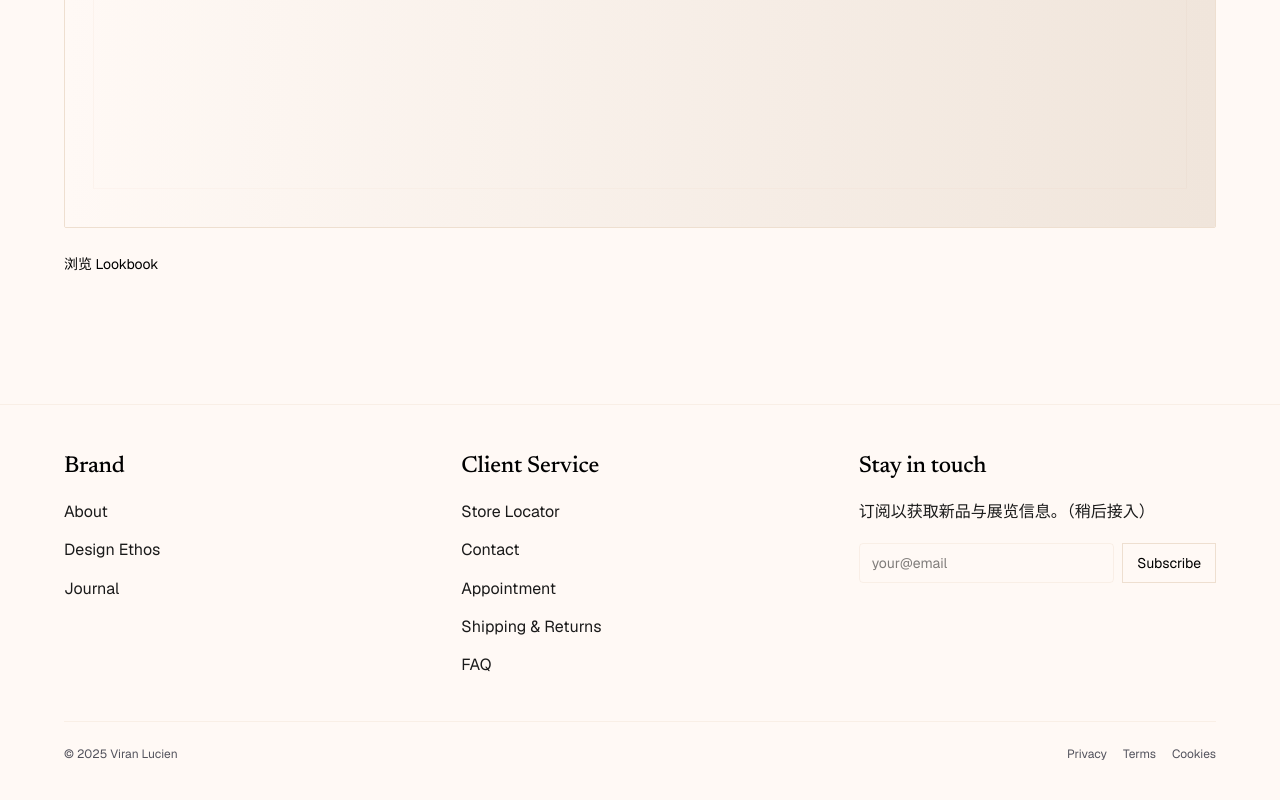
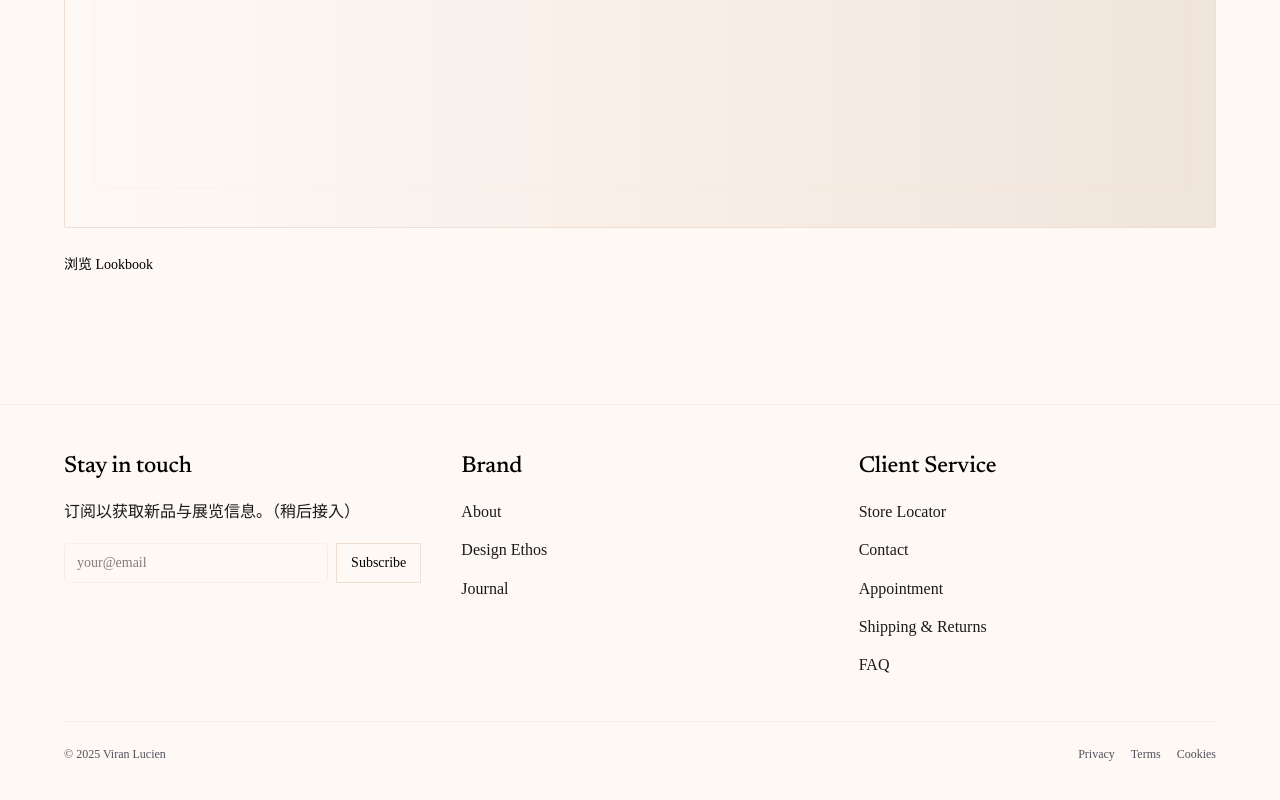
Before and after one commit to Victorxu86/Viran-Lucien, a Next.js app: page / in a window 1280 px wide. Shown: the part 3707-4507 px from the top of the page. Built offline with nearby package versions, Linux system fonts and the light colour scheme.

Commit message:
style(type+footer): set Times New Roman as body font (titles unchanged); swap footer columns (Stay in touch left, Brand/Client Service right)

```diff
--- a/src/app/globals.css
+++ b/src/app/globals.css
@@ -40,9 +40,7 @@ html, body {
 body {
   background: var(--background);
   color: var(--foreground);
-  font-family: var(--font-geist-sans), ui-sans-serif, system-ui, -apple-system,
-    Segoe UI, Roboto, Helvetica Neue, Arial, Noto Sans, Apple Color Emoji,
-    Segoe UI Emoji, Segoe UI Symbol, Noto Color Emoji;
+  font-family: "Times New Roman", Times, Georgia, Cambria, ui-serif, serif;
   -webkit-font-smoothing: antialiased;
   -moz-osx-font-smoothing: grayscale;
 }
--- a/src/components/Footer.tsx
+++ b/src/components/Footer.tsx
@@ -8,6 +8,23 @@ export default function Footer() {
     >
       <Container className="py-12">
         <div className="grid grid-cols-1 gap-10 sm:grid-cols-3">
+          {/* Left: Stay in touch */}
+          <div>
+            <h3 className="text-base">Stay in touch</h3>
+            <p className="mt-4 text-sm text-zinc-700">
+              订阅以获取新品与展览信息。（稍后接入）
+            </p>
+            <div className="mt-4 flex max-w-sm items-center gap-2">
+              <input
+                className="h-10 w-full rounded-sm border px-3 text-sm"
+                style={{ borderColor: "var(--accent-12)", background: "transparent" }}
+                placeholder="your@email"
+                disabled
+              />
+              <button className="btn" disabled>Subscribe</button>
+            </div>
+          </div>
+          {/* Right: Brand & Client Service */}
           <div>
             <h3 className="text-base">Brand</h3>
             <ul className="mt-4 space-y-2 text-sm text-zinc-700">
@@ -26,21 +43,6 @@ export default function Footer() {
               <li><a className="hover:opacity-80" href="/client-service/faq">FAQ</a></li>
             </ul>
           </div>
-          <div>
-            <h3 className="text-base">Stay in touch</h3>
-            <p className="mt-4 text-sm text-zinc-700">
-              订阅以获取新品与展览信息。（稍后接入）
-            </p>
-            <div className="mt-4 flex max-w-sm items-center gap-2">
-              <input
-                className="h-10 w-full rounded-sm border px-3 text-sm"
-                style={{ borderColor: "var(--accent-12)", background: "transparent" }}
-                placeholder="your@email"
-                disabled
-              />
-              <button className="btn" disabled>Subscribe</button>
-            </div>
-          </div>
         </div>
         <div className="mt-10 border-t pt-6 text-xs text-zinc-600" style={{ borderColor: "var(--accent-12)" }}>
           <div className="flex flex-col items-center justify-between gap-4 sm:flex-row">
```
